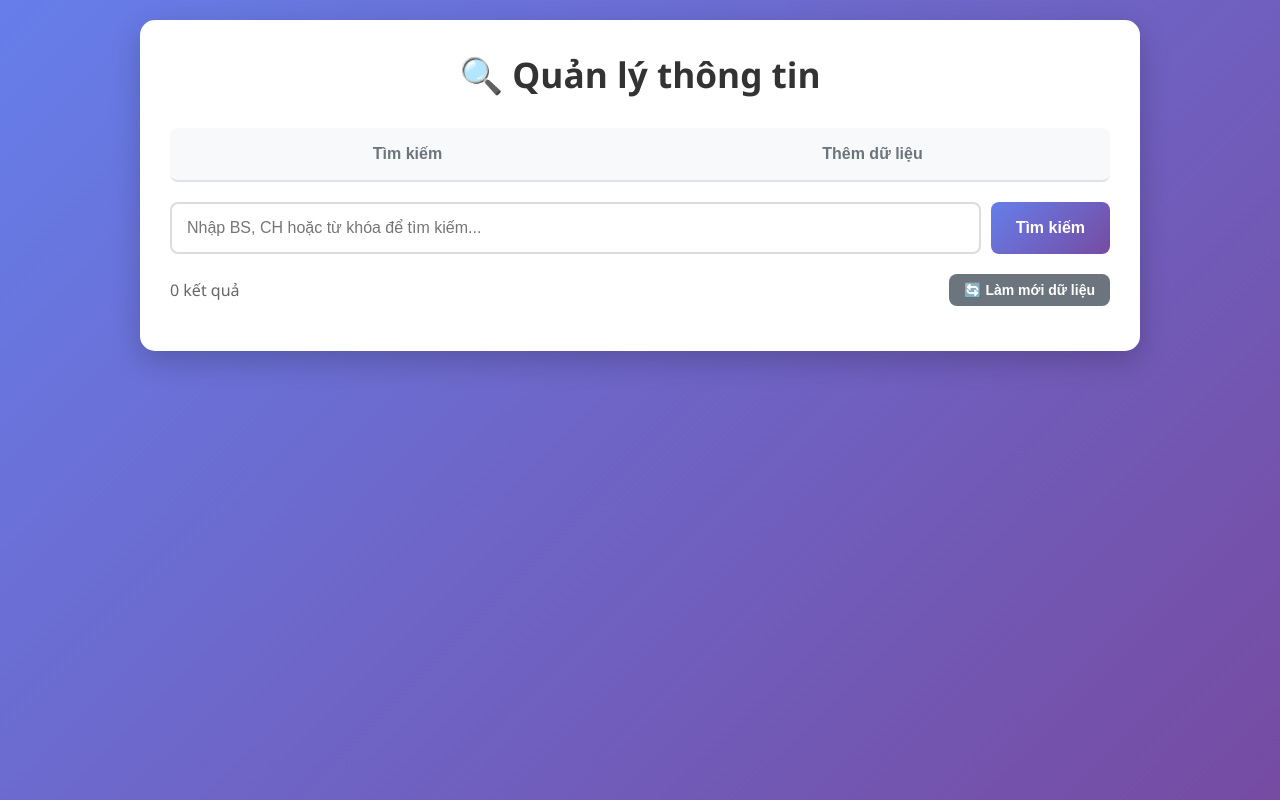
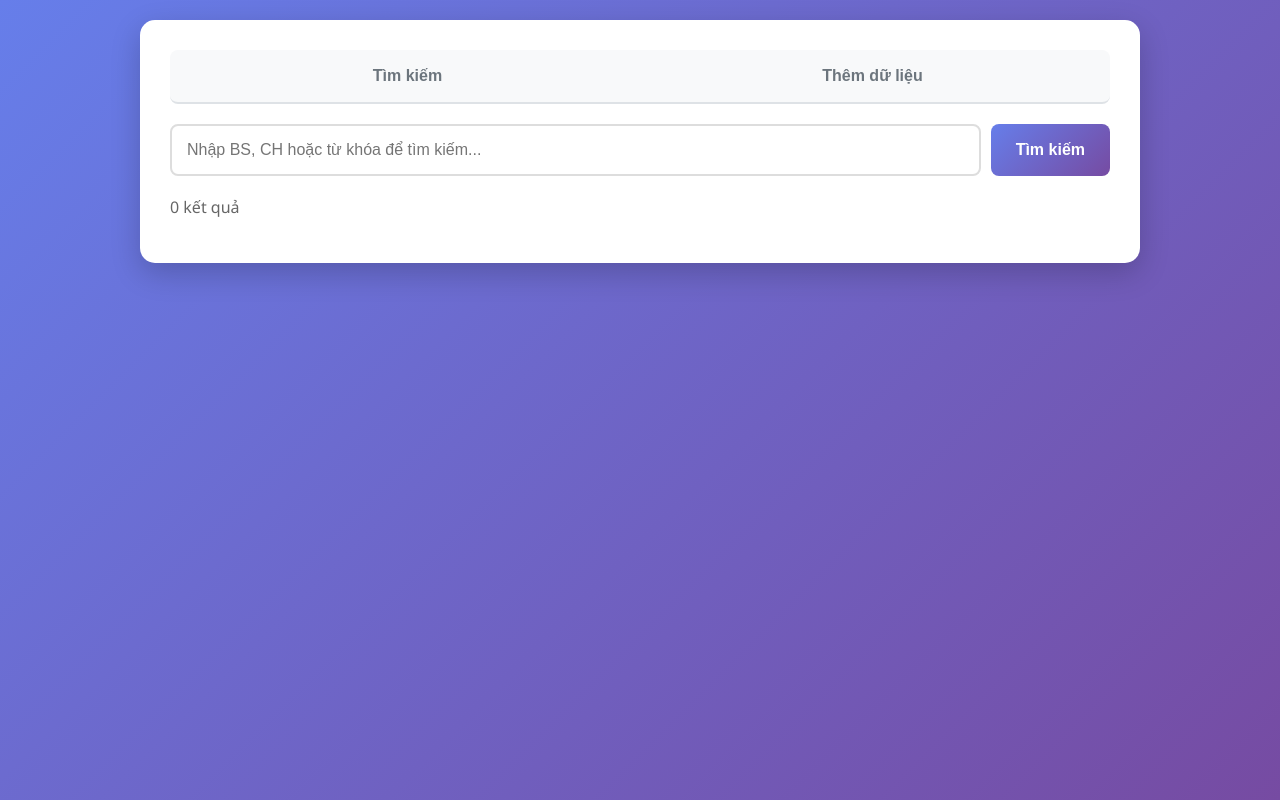
Before and after one commit to Qiu2zhi1zhe3/Qiu2zhi1zhe3.github.io, a plain HTML site: page index.html in a window 1280 px wide. Drawn offline with Linux system fonts and the light colour scheme.

Commit message:
Update index.html

```diff
--- a/index.html
+++ b/index.html
@@ -8,7 +8,7 @@
 </head>
 <body>
     <div class="container">
-        <h1>🔍 Quản lý thông tin</h1>
+        <!-- Đã xóa tiêu đề "Quản lý thông tin" -->
 
         <!-- Tab navigation -->
         <div class="tabs">
@@ -25,7 +25,7 @@
 
             <div class="results-info">
                 <span id="resultCount">0 kết quả</span>
-                <button onclick="refreshData()" class="refresh-btn">🔄 Làm mới dữ liệu</button>
+                <!-- Đã xóa nút "Làm mới dữ liệu" -->
             </div>
 
             <div class="results" id="results">
```
